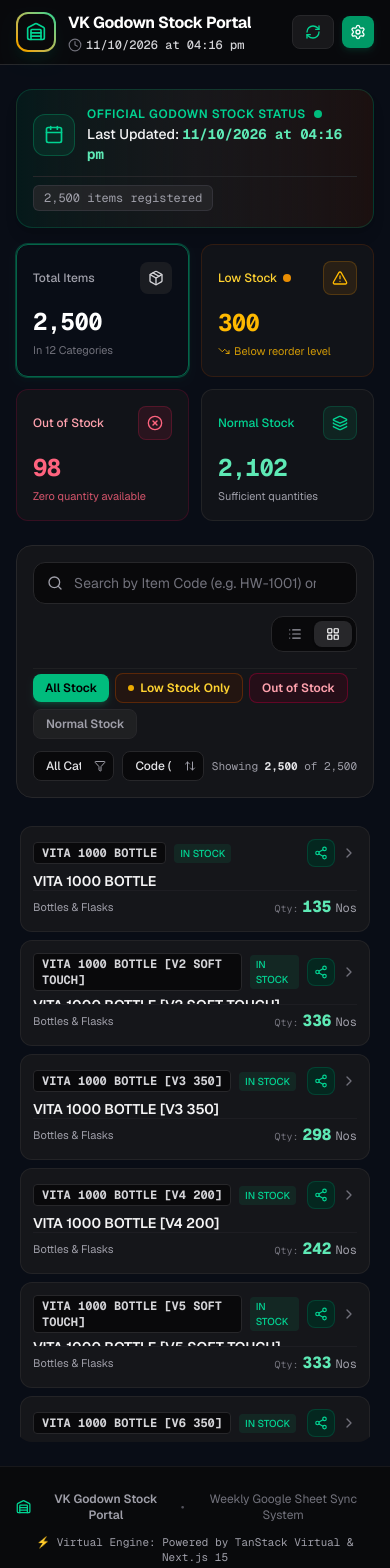
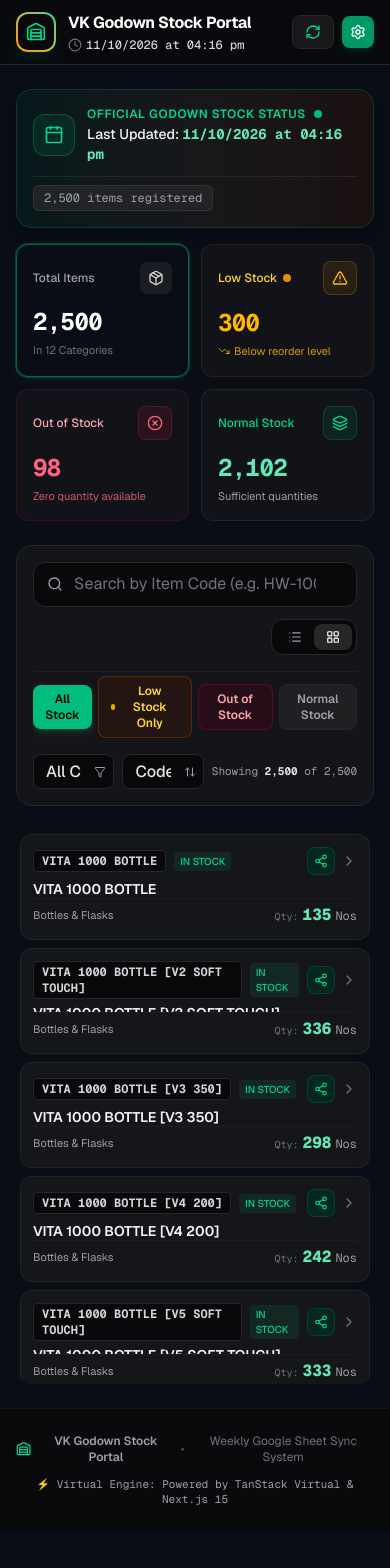
Before and after one commit to anshadh-pixel/AD_GodownPortal, a Next.js app: page / in a window 390 px wide. Shown: the top 1568 px of the page. After the commit the page ends 1530 px from the top, so only its background shows below. Built offline with nearby package versions, Linux system fonts and the light colour scheme.

Commit message:
fix(mobile): prevent viewport horizontal sway, fix iOS input zoom, dynamic dvh scrolling, and momentum touch

```diff
--- a/src/app/globals.css
+++ b/src/app/globals.css
@@ -12,17 +12,40 @@
   --font-mono: var(--font-geist-mono);
 }
 
-body {
+html, body {
   background: #090d16;
   color: #f4f4f5;
   font-family: var(--font-geist-sans), -apple-system, BlinkMacSystemFont, "Segoe UI", Roboto, sans-serif;
   overflow-x: hidden;
+  max-width: 100vw;
+  -webkit-tap-highlight-color: transparent;
+  -webkit-text-size-adjust: 100%;
 }
 
-/* Custom scrollbar for large virtualized tables */
+/* Prevent accidental horizontal screen shaking / swaying on mobile */
+* {
+  box-sizing: border-box;
+}
+
+/* On iOS, inputs with font-size < 16px cause the screen to auto-zoom & shift.
+   Fix: enforce 16px minimum on mobile devices */
+@media screen and (max-width: 768px) {
+  input, select, textarea {
+    font-size: 16px !important;
+  }
+}
+
+/* Native smooth momentum scrolling on iOS */
+.momentum-scroll {
+  -webkit-overflow-scrolling: touch;
+  touch-action: pan-y;
+  overscroll-behavior-y: contain;
+}
+
+/* Custom scrollbar */
 ::-webkit-scrollbar {
-  width: 8px;
-  height: 8px;
+  width: 6px;
+  height: 6px;
 }
 
 ::-webkit-scrollbar-track {
--- a/src/app/layout.tsx
+++ b/src/app/layout.tsx
@@ -27,7 +27,9 @@ export const viewport: Viewport = {
   themeColor: "#090d16",
   width: "device-width",
   initialScale: 1,
-  maximumScale: 1
+  maximumScale: 1,
+  userScalable: false,
+  viewportFit: "cover"
 };
 
 export default function RootLayout({
--- a/src/components/StockCardListView.tsx
+++ b/src/components/StockCardListView.tsx
@@ -44,7 +44,7 @@ export function StockCardListView({
   return (
     <div
       ref={parentRef}
-      className="h-[620px] overflow-auto scrollbar-thin scrollbar-thumb-zinc-700 scrollbar-track-zinc-900 relative rounded-2xl"
+      className="h-[calc(100dvh-290px)] min-h-[460px] overflow-auto momentum-scroll scrollbar-thin scrollbar-thumb-zinc-700 scrollbar-track-zinc-900 relative rounded-2xl pb-12"
     >
       <div
         style={{
--- a/src/components/StockFilters.tsx
+++ b/src/components/StockFilters.tsx
@@ -107,8 +107,8 @@ export function StockFilters({
       {/* Filter Badges & Dropdowns Row */}
       <div className="flex flex-wrap items-center justify-between gap-3 pt-1 border-t border-zinc-800/60">
 
-        {/* Status Filter Pills */}
-        <div className="flex flex-wrap items-center gap-1.5 sm:gap-2">
+        {/* Status Filter Pills (Horizontal swipeable on mobile) */}
+        <div className="flex items-center gap-1.5 sm:gap-2 overflow-x-auto pb-1 sm:pb-0 sm:flex-wrap w-full sm:w-auto scrollbar-none">
           <button
             onClick={() => onStatusFilterChange("all")}
             className={`px-3 py-1.5 rounded-lg text-xs font-semibold transition-all ${
--- a/src/components/StockTableView.tsx
+++ b/src/components/StockTableView.tsx
@@ -62,7 +62,7 @@ export function StockTableView({
       {/* Virtualized Rows Container */}
       <div
         ref={parentRef}
-        className="h-[620px] overflow-auto scrollbar-thin scrollbar-thumb-zinc-700 scrollbar-track-zinc-900 relative"
+        className="h-[calc(100dvh-290px)] min-h-[500px] overflow-auto momentum-scroll scrollbar-thin scrollbar-thumb-zinc-700 scrollbar-track-zinc-900 relative"
       >
         <div
           style={{
```
